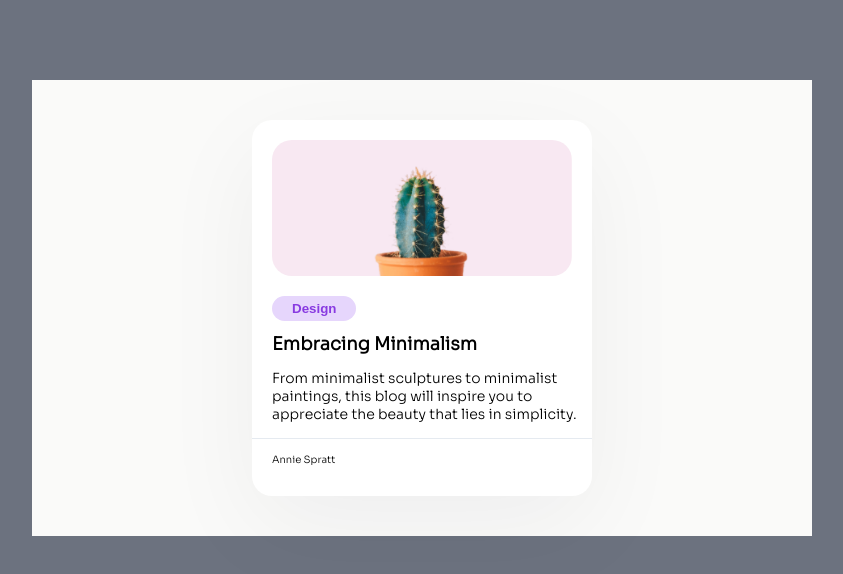
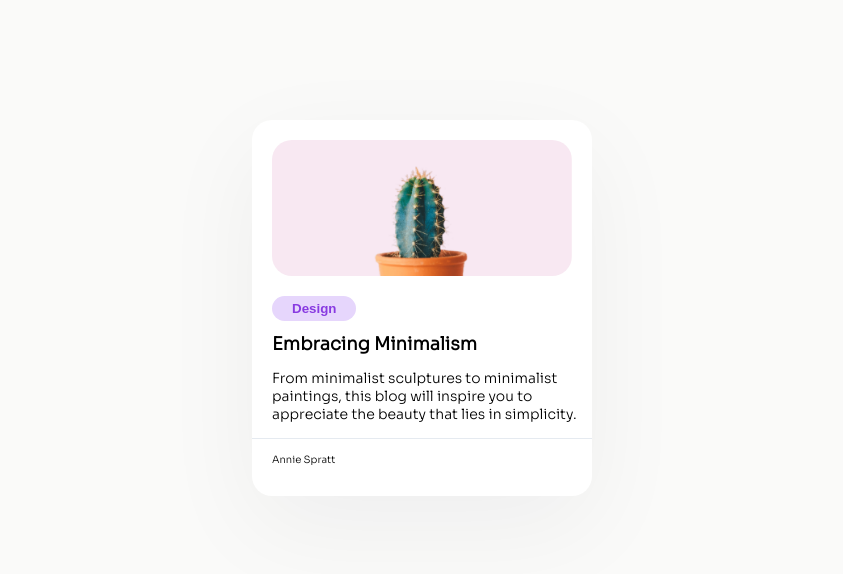
Before and after one commit to micah-gregory/responsive-mini-blog-card.github.io, a plain HTML site: page index.html in a window 1280 px wide. Shown: the whole page, without its empty margins (218-1061 px from the left). Drawn offline with Linux system fonts and the light colour scheme; a web font is replaced by a local one.

Commit message:
Update style.css

```diff
--- a/style.css
+++ b/style.css
@@ -5,10 +5,9 @@
 body{
     font-size: 14px;
     font-family: 'myFirstFont';
-    background-color: #6C727F;
+    background-color: #FAFAF9;
 }
 #main{
-    background-color: #FAFAF9;
     width: 75%;
     max-width: 700px;
     margin: 80px auto;
```
